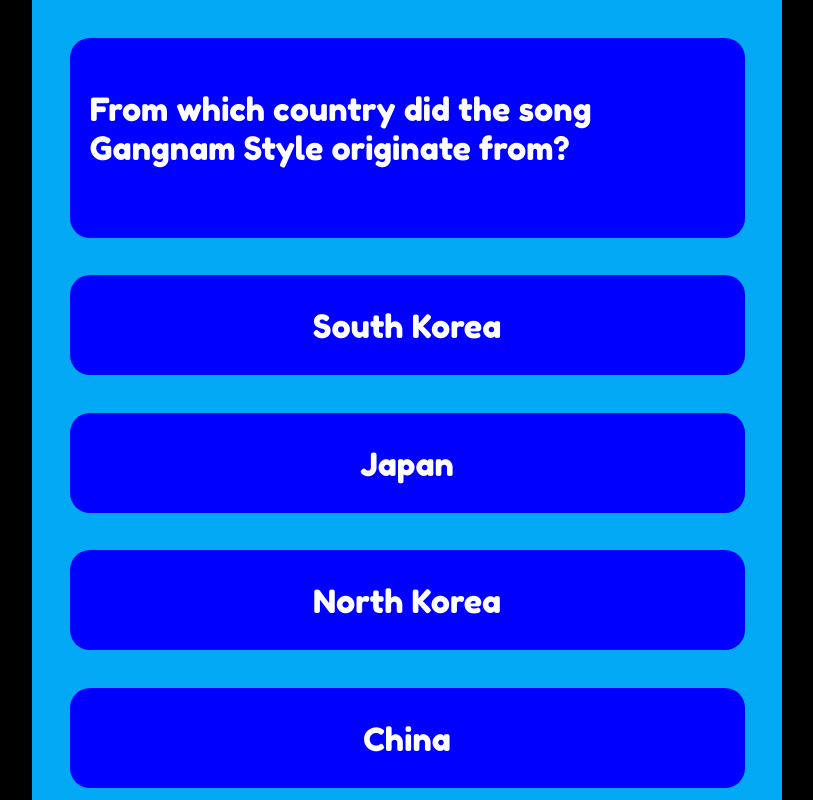
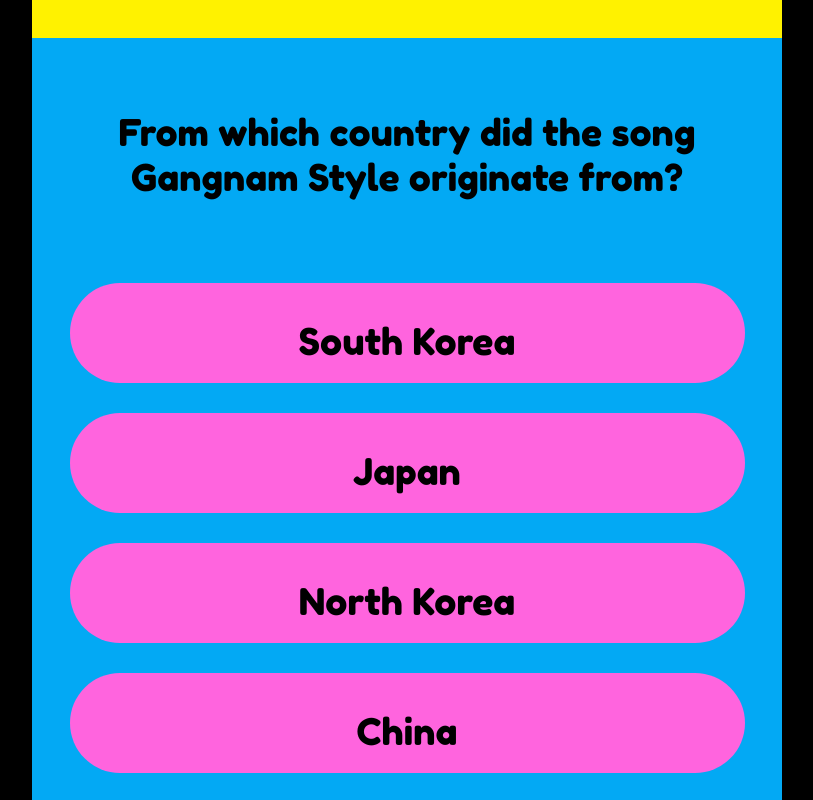
Before and after one commit to ZaneMeroff/mtv_music_trivia, a React (Create React App) app: page /round in a window 1280 px wide. Shown: the top 800 px of the page, without its empty margins (233-1046 px from the left). Built offline with nearby package versions, Linux system fonts and the light colour scheme.

Commit message:
Refactor style

```diff
--- a/src/Containers/Round/Round.css
+++ b/src/Containers/Round/Round.css
@@ -1,19 +1,26 @@
+ /* #2196f3 */
+/* #ff64de */
+
 
 .question-text {
   font-size: 300%;
   color: #FFF;
   padding: 3%;
+  text-align: center;
 }
 
 .answer-container,
 .question-container {
-  border-radius: 20px;
-  margin: 5%;
+  margin: 2% 0% 2% 0%;
   height: 100px;
   width: 90%;
-  background-color: blue;
   display: flex;
   justify-content: center;
+}
+
+.answer-container {
+  border-radius: 50px;
+  background-color: #ff64de;
 }
 
 .answer-container:hover {
@@ -23,18 +30,19 @@
 .question-container {
   height: 200px;
   width: 90%;
+  border-radius: 50px;
 }
 
 .answer-text,
 .question-text {
-  font-size: 200%;
-  color: #FFF;
+  font-size: 230%;
+  color: #000;
 }
 
 .submit-answer-button {
   width: 90%;
   height: 100px;
-  border-radius: 20px;
+  border-radius: 50px;
   font-size: 200%;
   margin: 5%;
   background-color: #fff200;
@@ -44,3 +52,10 @@
 .submit-answer-button:hover {
   cursor: pointer;
 }
+
+.round-container {
+  display: flex;
+  flex-direction: column;
+  justify-content: center;
+  align-items: center;
+}
```
